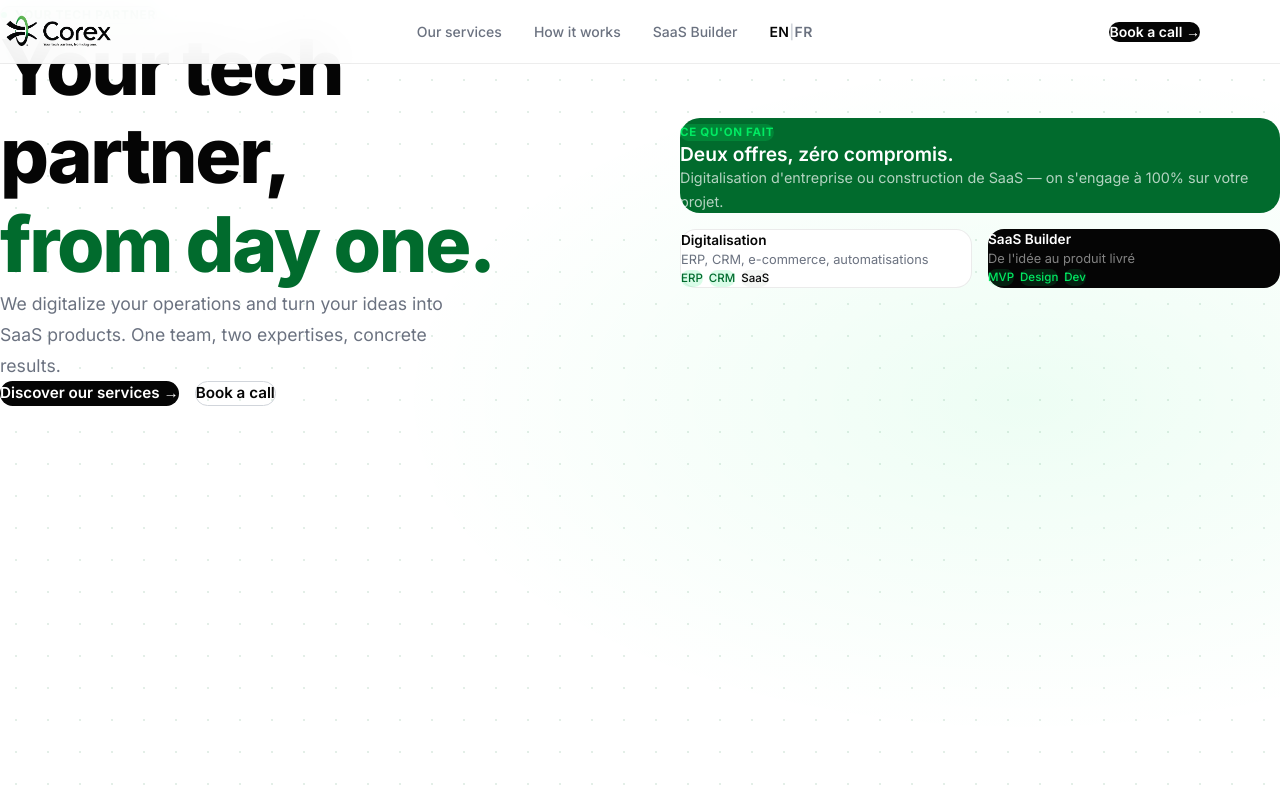
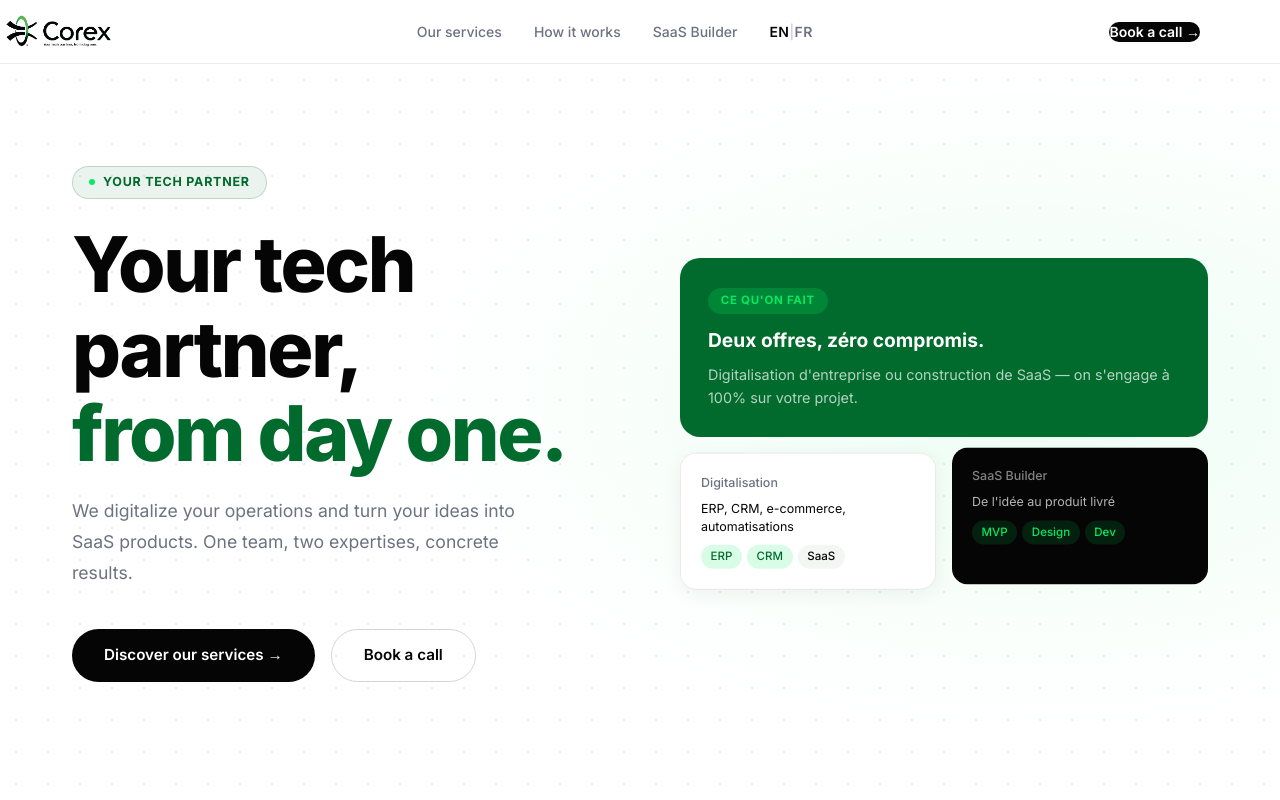
Before and after one commit to Rachidusfallensis/corexagency, a Next.js app: page /en in a window 1280 px wide. Shown: the top 800 px of the page. Built offline with nearby package versions, Linux system fonts and the light colour scheme.

Commit message:
fix : Hero 100% styles inline - correction définitive

```diff
--- a/src/components/home/Hero.tsx
+++ b/src/components/home/Hero.tsx
@@ -4,174 +4,310 @@ import { useLocale, useTranslations } from 'next-intl'
 export default function Hero() {
   const t = useTranslations('hero')
   const locale = useLocale()
-  const homeHref = `/${locale}`
-  const bookingHref = `/${locale}/rendez-vous`
 
   return (
     <section
-      className="relative min-h-screen overflow-hidden flex items-start pt-20"
       style={{
-        backgroundColor: '#ffffff',
-        backgroundImage:
-          'radial-gradient(ellipse 70% 60% at 80% 50%, rgba(1,234,98,0.07) 0%, transparent 70%)',
+        minHeight: '100vh',
+        background: '#ffffff',
+        position: 'relative',
+        overflow: 'hidden',
+        display: 'flex',
+        alignItems: 'center',
       }}
     >
+      {/* Background décoratif — radial gradient vert */}
       <div
-        aria-hidden
-        className="absolute inset-0 pointer-events-none"
         style={{
+          position: 'absolute',
+          inset: 0,
+          background:
+            'radial-gradient(ellipse 70% 60% at 80% 50%, rgba(1,234,98,0.07) 0%, transparent 70%)',
+          pointerEvents: 'none',
+        }}
+      />
+      {/* Background décoratif — dot grid */}
+      <div
+        style={{
+          position: 'absolute',
+          inset: 0,
           backgroundImage:
             'radial-gradient(circle, rgba(1,107,45,0.11) 1px, transparent 1px)',
           backgroundSize: '32px 32px',
+          pointerEvents: 'none',
         }}
       />
 
-      <div className="relative z-[1] max-w-screen-xl mx-auto w-full px-8 grid grid-cols-1 md:grid-cols-2 gap-8 md:gap-20 items-center">
-        {/* LEFT */}
+      {/* Contenu */}
+      <div
+        style={{
+          maxWidth: '1200px',
+          margin: '0 auto',
+          padding: '5rem 2rem 2rem',
+          width: '100%',
+          display: 'grid',
+          gridTemplateColumns: '1fr 1fr',
+          gap: '5rem',
+          alignItems: 'center',
+          position: 'relative',
+          zIndex: 1,
+        }}
+      >
+        {/* Colonne gauche */}
         <div>
+          {/* Badge */}
           <div
-            className="inline-flex items-center gap-2 rounded-full px-4 py-1.5 mb-6 text-xs font-bold uppercase tracking-[0.06em]"
             style={{
+              display: 'inline-flex',
+              alignItems: 'center',
+              gap: '8px',
               background: 'rgba(1,107,45,0.08)',
               border: '1px solid rgba(1,107,45,0.2)',
               color: '#016B2D',
+              padding: '0.4rem 1rem',
+              borderRadius: '50px',
+              fontSize: '0.78rem',
+              fontWeight: 700,
+              marginBottom: '1.5rem',
+              textTransform: 'uppercase',
+              letterSpacing: '0.06em',
             }}
           >
             <span
-              className="inline-block w-1.5 h-1.5 rounded-full bg-green-vivid"
-              style={{ animation: 'pulse-dot 2s ease-in-out infinite' }}
+              style={{
+                width: 6,
+                height: 6,
+                background: '#01EA62',
+                borderRadius: '50%',
+                display: 'inline-block',
+                animation: 'pulse-dot 2s ease-in-out infinite',
+              }}
             />
             {t('badge')}
           </div>
 
+          {/* Titre */}
           <h1
-            className="font-extrabold leading-[1.15] mb-5 text-corex-black"
             style={{
               fontSize: 'clamp(2.8rem, 6vw, 5.2rem)',
+              fontWeight: 800,
+              lineHeight: 1.1,
               letterSpacing: '-0.03em',
+              marginBottom: '1.25rem',
+              color: '#050505',
             }}
           >
             {t('title')}
             <br />
-            <em className="not-italic" style={{ color: '#016B2D' }}>
+            <em style={{ fontStyle: 'normal', color: '#016B2D' }}>
               {t('titleEm')}
             </em>
           </h1>
 
+          {/* Description */}
           <p
-            className="text-[1.1rem] leading-[1.75] max-w-[460px] mb-10"
-            style={{ color: '#6B7280' }}
+            style={{
+              fontSize: '1.1rem',
+              color: '#6B7280',
+              marginBottom: '2.5rem',
+              maxWidth: '460px',
+              lineHeight: 1.75,
+            }}
           >
             {t('desc')}
           </p>
 
-          <div className="flex flex-wrap gap-4">
+          {/* CTAs */}
+          <div style={{ display: 'flex', gap: '1rem', flexWrap: 'wrap' }}>
             <Link
-              href={`${homeHref}#offres`}
-              className="inline-flex items-center gap-2 rounded-full px-8 py-3.5 text-[0.95rem] font-semibold text-white bg-corex-black transition-all duration-200 hover:bg-green-deep hover:-translate-y-0.5"
+              href={`/${locale}#offres`}
+              style={{
+                background: '#050505',
+                color: '#fff',
+                padding: '0.9rem 2rem',
+                borderRadius: '50px',
+                textDecoration: 'none',
+                fontWeight: 600,
+                fontSize: '0.95rem',
+                display: 'inline-flex',
+                alignItems: 'center',
+                gap: '8px',
+              }}
             >
               {t('ctaPrimary')} →
             </Link>
             <Link
-              href={bookingHref}
-              className="inline-flex items-center gap-2 rounded-full px-8 py-3.5 text-[0.95rem] font-semibold text-corex-black bg-transparent transition-all duration-200 hover:-translate-y-0.5"
-              style={{ border: '1.5px solid #D1D5DB' }}
+              href={`/${locale}/rendez-vous`}
+              style={{
+                background: 'transparent',
+                color: '#050505',
+                padding: '0.9rem 2rem',
+                borderRadius: '50px',
+                textDecoration: 'none',
+                fontWeight: 600,
+                fontSize: '0.95rem',
+                border: '1.5px solid #D1D5DB',
+                display: 'inline-flex',
+                alignItems: 'center',
+                gap: '8px',
+              }}
             >
               {t('ctaSecondary')}
             </Link>
           </div>
         </div>
 
-        {/* RIGHT — hero-visual (desktop only): flex column, main card + 2-card row */}
-        <div className="hidden md:flex flex-col gap-4">
-          {/* MAIN CARD — green */}
+        {/* Colonne droite — cards visuelles */}
+        <div style={{ display: 'flex', flexDirection: 'column', gap: '1rem' }}>
+          {/* Card principale verte */}
           <div
-            className="rounded-[20px] p-7"
             style={{
               background: '#016B2D',
+              borderRadius: '20px',
+              padding: '1.75rem',
               animation: 'floatA 6s ease-in-out infinite',
+              color: 'white',
             }}
           >
-            <span
-              className="inline-block px-3 py-1 mb-3 rounded-full text-[0.72rem] font-bold uppercase tracking-[0.06em]"
-              style={{ background: 'rgba(1,234,98,0.2)', color: '#01EA62' }}
+            <div
+              style={{
+                display: 'inline-block',
+                background: 'rgba(1,234,98,0.2)',
+                color: '#01EA62',
+                padding: '0.25rem 0.8rem',
+                borderRadius: '50px',
+                fontSize: '0.72rem',
+                fontWeight: 700,
+                textTransform: 'uppercase',
+                letterSpacing: '0.06em',
+                marginBottom: '0.75rem',
+              }}
             >
               Ce qu&apos;on fait
-            </span>
-            <h3 className="text-white text-[1.2rem] font-semibold mb-2 leading-tight">
+            </div>
+            <h3
+              style={{
+                color: 'white',
+                fontSize: '1.2rem',
+                fontWeight: 700,
+                marginBottom: '0.5rem',
+              }}
+            >
               Deux offres, zéro compromis.
             </h3>
             <p
-              className="text-[0.9rem] leading-relaxed"
-              style={{ color: 'rgba(255,255,255,0.7)' }}
+              style={{
+                color: 'rgba(255,255,255,0.7)',
+                fontSize: '0.9rem',
+                lineHeight: 1.6,
+              }}
             >
               Digitalisation d&apos;entreprise ou construction de SaaS — on s&apos;engage à 100% sur votre projet.
             </p>
           </div>
 
-          {/* ROW — 2 small cards side by side */}
-          <div className="grid grid-cols-2 gap-4">
-            {/* Small card — white "Digitalisation" */}
+          {/* Row 2 petites cards */}
+          <div
+            style={{
+              display: 'grid',
+              gridTemplateColumns: '1fr 1fr',
+              gap: '1rem',
+            }}
+          >
+            {/* Card blanche Digitalisation */}
             <div
-              className="rounded-2xl p-5 bg-white"
               style={{
+                background: '#fff',
+                borderRadius: '16px',
+                padding: '1.25rem',
                 border: '1px solid rgba(0,0,0,0.08)',
+                boxShadow: '0 4px 20px rgba(0,0,0,0.06)',
                 animation: 'floatA 5s ease-in-out infinite 0.5s',
               }}
             >
-              <h4 className="text-[0.85rem] font-semibold text-corex-black mb-1">
+              <div
+                style={{
+                  fontSize: '0.78rem',
+                  color: '#6B7280',
+                  fontWeight: 500,
+                  marginBottom: '0.5rem',
+                }}
+              >
                 Digitalisation
-              </h4>
-              <p className="text-[0.8rem] mb-2.5" style={{ color: '#6B7280' }}>
+              </div>
+              <p
+                style={{
+                  fontSize: '0.78rem',
+                  color: '#050505',
+                  marginBottom: '0.6rem',
+                  lineHeight: 1.4,
+                }}
+              >
                 ERP, CRM, e-commerce, automatisations
               </p>
-              <div className="flex flex-wrap gap-1.5">
-                <span
-                  className="px-2.5 py-0.5 rounded-full text-[0.72rem] font-medium"
-                  style={{ background: 'rgba(1,234,98,0.15)', color: '#016B2D' }}
-                >
-                  ERP
-                </span>
-                <span
-                  className="px-2.5 py-0.5 rounded-full text-[0.72rem] font-medium"
-                  style={{ background: 'rgba(1,234,98,0.15)', color: '#016B2D' }}
-                >
-                  CRM
-                </span>
-                <span
-                  className="px-2.5 py-0.5 rounded-full text-[0.72rem] font-medium text-corex-black"
-                  style={{ background: '#F4F6F4' }}
-                >
-                  SaaS
-                </span>
+              <div style={{ display: 'flex', gap: '5px', flexWrap: 'wrap' }}>
+                {['ERP', 'CRM', 'SaaS'].map((chip) => (
+                  <span
+                    key={chip}
+                    style={{
+                      background:
+                        chip === 'ERP' || chip === 'CRM'
+                          ? 'rgba(1,234,98,0.15)'
+                          : '#F4F6F4',
+                      color:
+                        chip === 'ERP' || chip === 'CRM' ? '#016B2D' : '#050505',
+                      padding: '0.2rem 0.6rem',
+                      borderRadius: '50px',
+                      fontSize: '0.72rem',
+                      fontWeight: 500,
+                    }}
+                  >
+                    {chip}
+                  </span>
+                ))}
               </div>
             </div>
 
-            {/* Small card — black "SaaS Builder" */}
+            {/* Card noire SaaS */}
             <div
-              className="rounded-2xl p-5"
               style={{
                 background: '#050505',
+                borderRadius: '16px',
+                padding: '1.25rem',
                 animation: 'floatA 7s ease-in-out infinite 1s',
               }}
             >
-              <h4 className="text-[0.85rem] font-semibold text-white mb-1">
+              <div
+                style={{
+                  fontSize: '0.78rem',
+                  color: 'rgba(255,255,255,0.5)',
+                  fontWeight: 500,
+                  marginBottom: '0.5rem',
+                }}
+              >
                 SaaS Builder
-              </h4>
+              </div>
               <p
-                className="text-[0.8rem] mb-2.5"
-                style={{ color: 'rgba(255,255,255,0.5)' }}
+                style={{
+                  fontSize: '0.78rem',
+                  color: 'rgba(255,255,255,0.7)',
+                  marginBottom: '0.6rem',
+                  lineHeight: 1.4,
+                }}
               >
                 De l&apos;idée au produit livré
               </p>
-              <div className="flex flex-wrap gap-1.5">
+              <div style={{ display: 'flex', gap: '5px', flexWrap: 'wrap' }}>
                 {['MVP', 'Design', 'Dev'].map((chip) => (
                   <span
                     key={chip}
-                    className="px-2.5 py-0.5 rounded-full text-[0.72rem] font-medium"
                     style={{
                       background: 'rgba(1,234,98,0.12)',
                       color: '#01EA62',
+                      padding: '0.2rem 0.6rem',
+                      borderRadius: '50px',
+                      fontSize: '0.72rem',
+                      fontWeight: 500,
                     }}
                   >
                     {chip}
```
